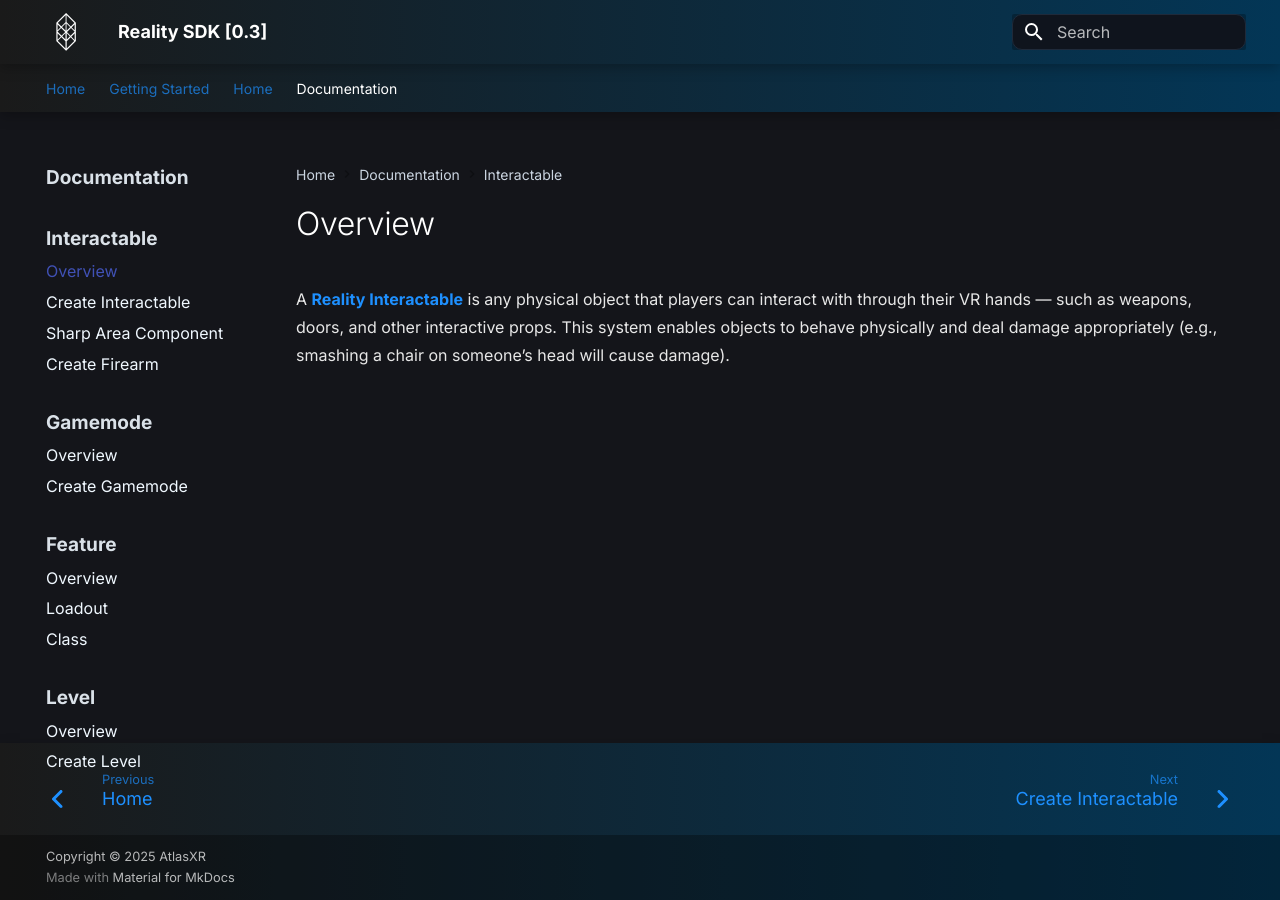
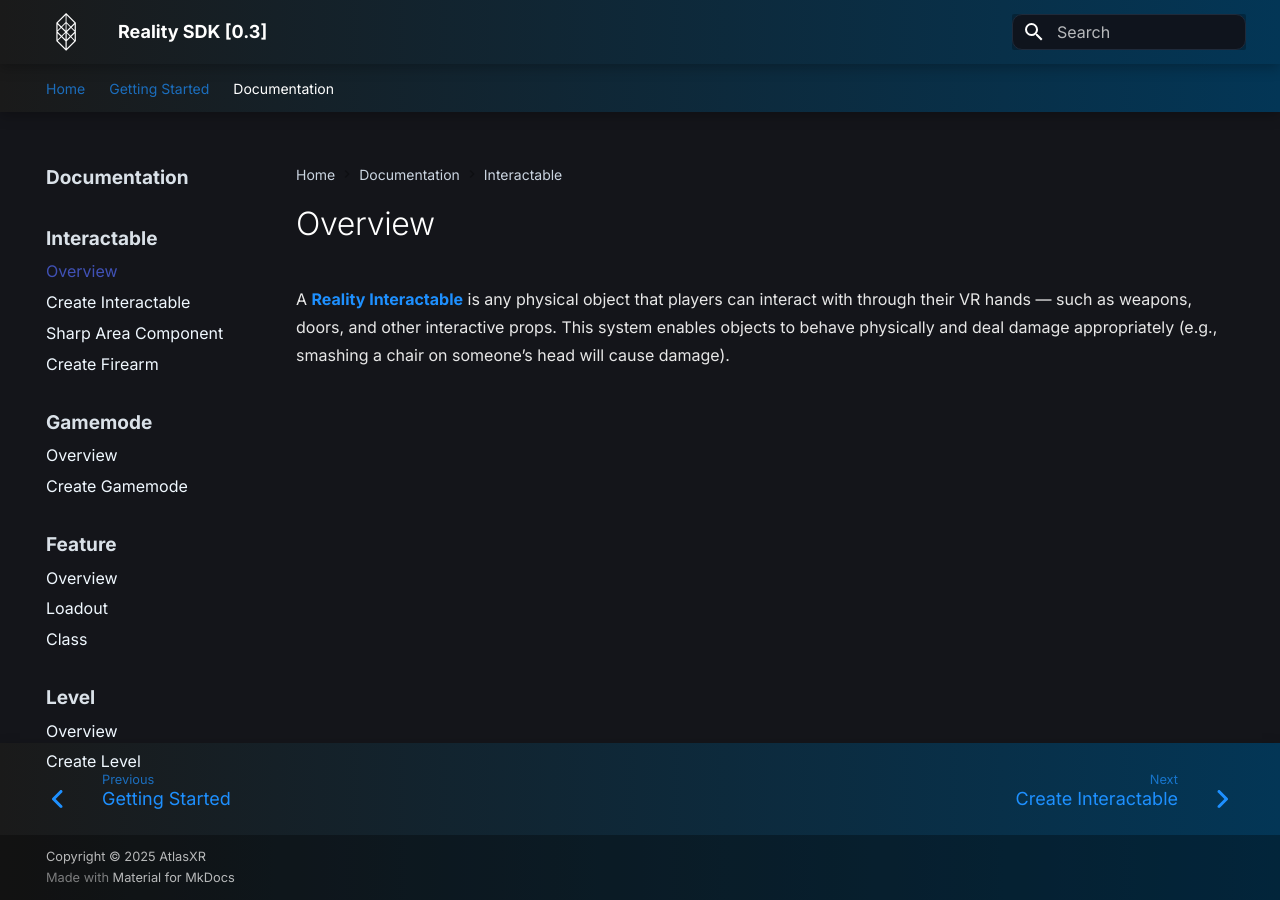
Before and after one commit to AtlasXRInc/RealitySDK-Documentation, an MkDocs documentation site: the page built from Documentation/Source/Documentation/Interactable/Overview.md, in a window 1280 px wide. Built offline with MkDocs 1.6.1 and Material for MkDocs 9.7.7, drawn with Linux system fonts in a browser that asks for light colours; some of the changed lines change nothing that is shown.

Commit message:
fix home appearing twice

```diff
--- a/Documentation/mkdocs.yml
+++ b/Documentation/mkdocs.yml
@@ -8,7 +8,6 @@
 nav:
   - Home: 'index.md'
   - Getting Started: 'Documentation/GettingStarted.md'
-  - Home: 'Documentation/Roadmap.md'
   - Documentation:
     - Interactable:
       - Overview: 'Documentation/Interactable/Overview.md'
```
